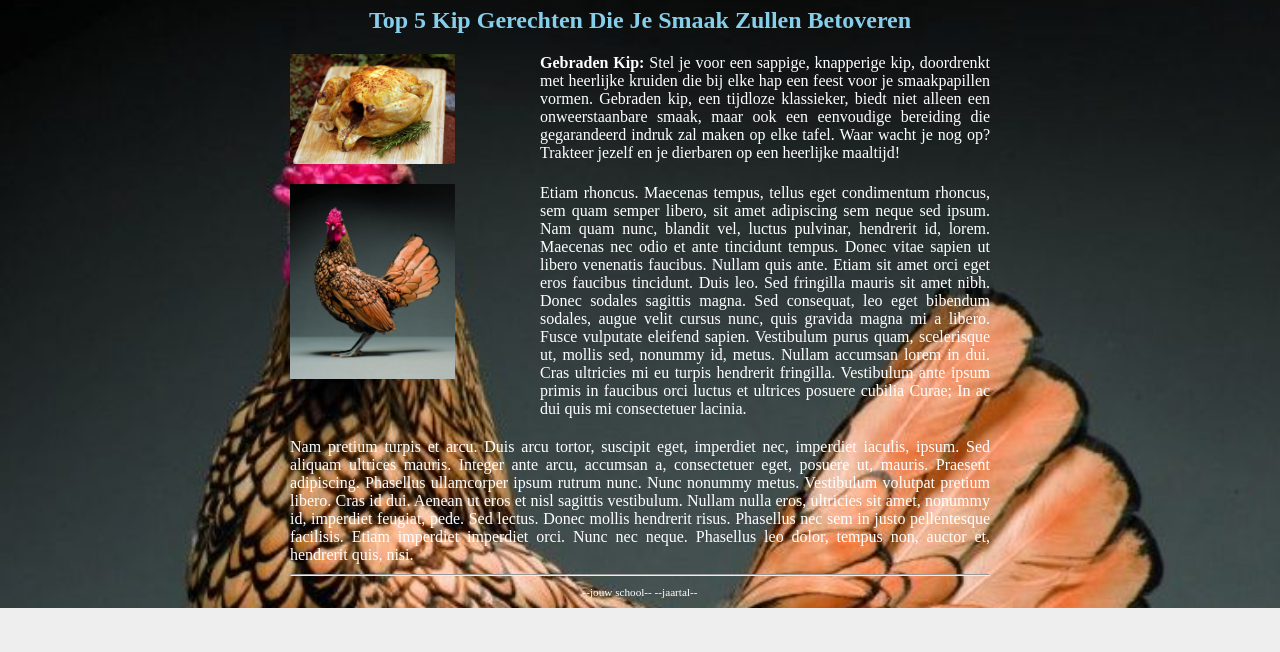
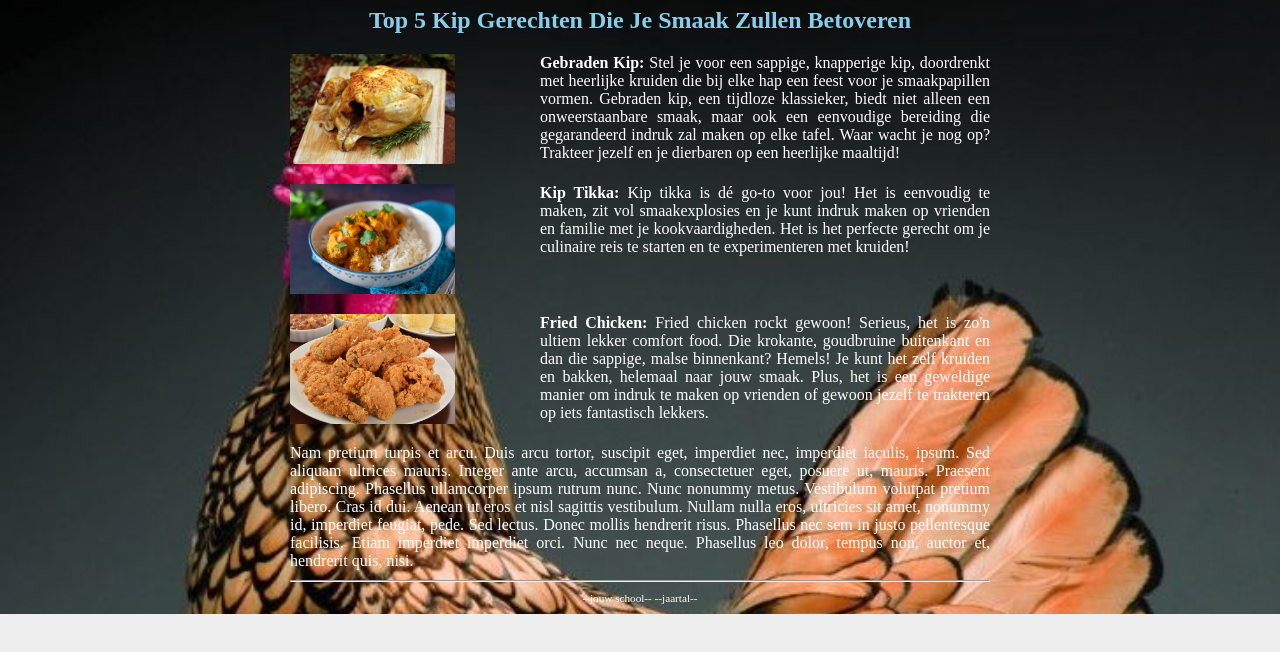
Before and after one commit to emmaus-4h/website-4hin1-iliyas, a plain HTML site: page index.html in a window 1280 px wide. Shown: the part 116-768 px from the top of the page. Drawn offline with Linux system fonts and the light colour scheme.

Commit message:
hoofdpage

```diff
--- a/index.html
+++ b/index.html
@@ -36,21 +36,21 @@
       </div>
 
       <div class="item">
-        <img class="item-plaatje" src="afbeeldingen/MooisteKipTW.jpeg" alt="Kip">
+        <img class="item-plaatje" src="afbeeldingen/kiptikka.jpeg" alt="Kip">
         <p class="item-tekst">
-          Etiam rhoncus. Maecenas tempus, tellus eget
-          condimentum rhoncus, sem quam semper libero, sit amet adipiscing sem neque sed ipsum. Nam quam nunc, blandit
-          vel, luctus pulvinar, hendrerit id, lorem. Maecenas nec odio et ante tincidunt tempus. Donec vitae sapien ut
-          libero venenatis faucibus. Nullam quis ante. Etiam sit amet orci eget eros faucibus tincidunt. Duis leo. Sed
-          fringilla mauris sit amet nibh. Donec sodales sagittis magna. Sed consequat, leo eget bibendum sodales, augue
-          velit cursus nunc, quis gravida magna mi a libero. Fusce vulputate eleifend sapien. Vestibulum purus quam,
-          scelerisque ut, mollis sed, nonummy id, metus. Nullam accumsan lorem in dui. Cras ultricies mi eu turpis
-          hendrerit fringilla. Vestibulum ante ipsum primis in faucibus orci luctus et ultrices posuere cubilia Curae;
-          In
-          ac dui quis mi consectetuer lacinia.
+         <strong>Kip Tikka:</strong> Kip tikka is dé go-to voor jou! Het is eenvoudig te maken, zit vol smaakexplosies en je kunt indruk maken op vrienden en familie met je kookvaardigheden. Het is het perfecte gerecht om je culinaire reis te starten en te experimenteren met kruiden!
         </p>
       </div>
 
+      <div class="item">
+        <img class="item-plaatje" src="afbeeldingen/friedchicken.jpeg" alt="kip">
+        <p class="item-tekst">
+          <strong>Fried Chicken:</strong> Fried chicken rockt gewoon! Serieus, het is zo'n ultiem lekker comfort food. Die krokante, goudbruine buitenkant en dan die sappige, malse binnenkant? Hemels! Je kunt het zelf kruiden en bakken, helemaal naar jouw smaak. Plus, het is een geweldige manier om indruk te maken op vrienden of gewoon jezelf te trakteren op iets fantastisch lekkers.</p>
+
+
+
+
+      </div>
       <p>
         Nam pretium turpis et arcu. Duis arcu tortor, suscipit eget, imperdiet nec, imperdiet iaculis, ipsum. Sed
         aliquam ultrices mauris. Integer ante arcu, accumsan a, consectetuer eget, posuere ut, mauris. Praesent
```
Also changed, not shown: afbeeldingen/friedchicken.jpeg (added), afbeeldingen/kiptikka.jpeg (added).
